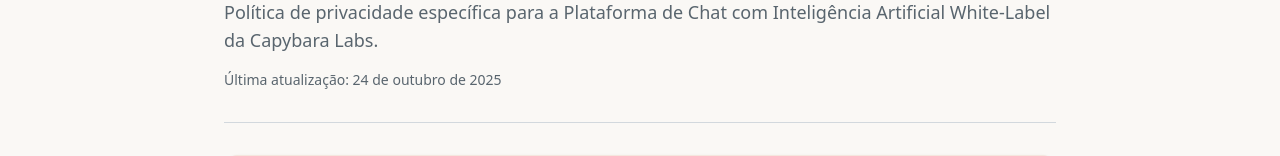
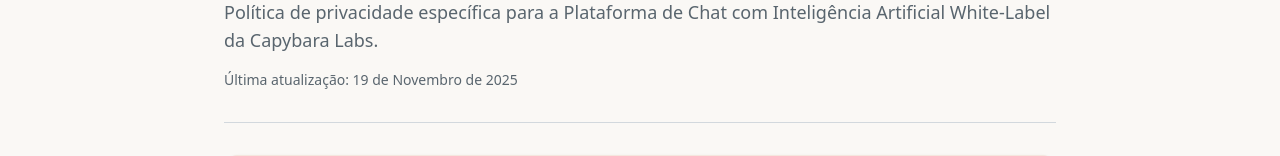
Before and after one commit to TheCapybaraLabs/capy_website, a Next.js app: page /privacidade/gpt-labs in a window 1280 px wide. Shown: the part 209-365 px from the top of the page. Built offline with nearby package versions, Linux system fonts and the light colour scheme; no server answers.

Commit message:
feat: update last updated date in privacy and terms pages

```diff
--- a/src/app/privacidade/gpt-labs/page.tsx
+++ b/src/app/privacidade/gpt-labs/page.tsx
@@ -26,7 +26,7 @@
               Política de privacidade específica para a Plataforma de Chat com Inteligência Artificial White-Label da
               Capybara Labs.
             </p>
-            <p className="text-sm text-muted-foreground">Última atualização: 24 de outubro de 2025</p>
+            <p className="text-sm text-muted-foreground">Última atualização: 19 de Novembro de 2025</p>
           </div>
 
           <Separator />
--- a/src/app/termos/gpt-labs/page.tsx
+++ b/src/app/termos/gpt-labs/page.tsx
@@ -26,7 +26,7 @@
               Termos e condições específicos da Plataforma de Chat com Inteligência Artificial White-Label da Capybara
               Labs.
             </p>
-            <p className="text-sm text-muted-foreground">Última atualização: 24 de outubro de 2025</p>
+            <p className="text-sm text-muted-foreground">Última atualização: 19 de Novembro de 2025</p>
           </div>
 
           <Separator />
```
